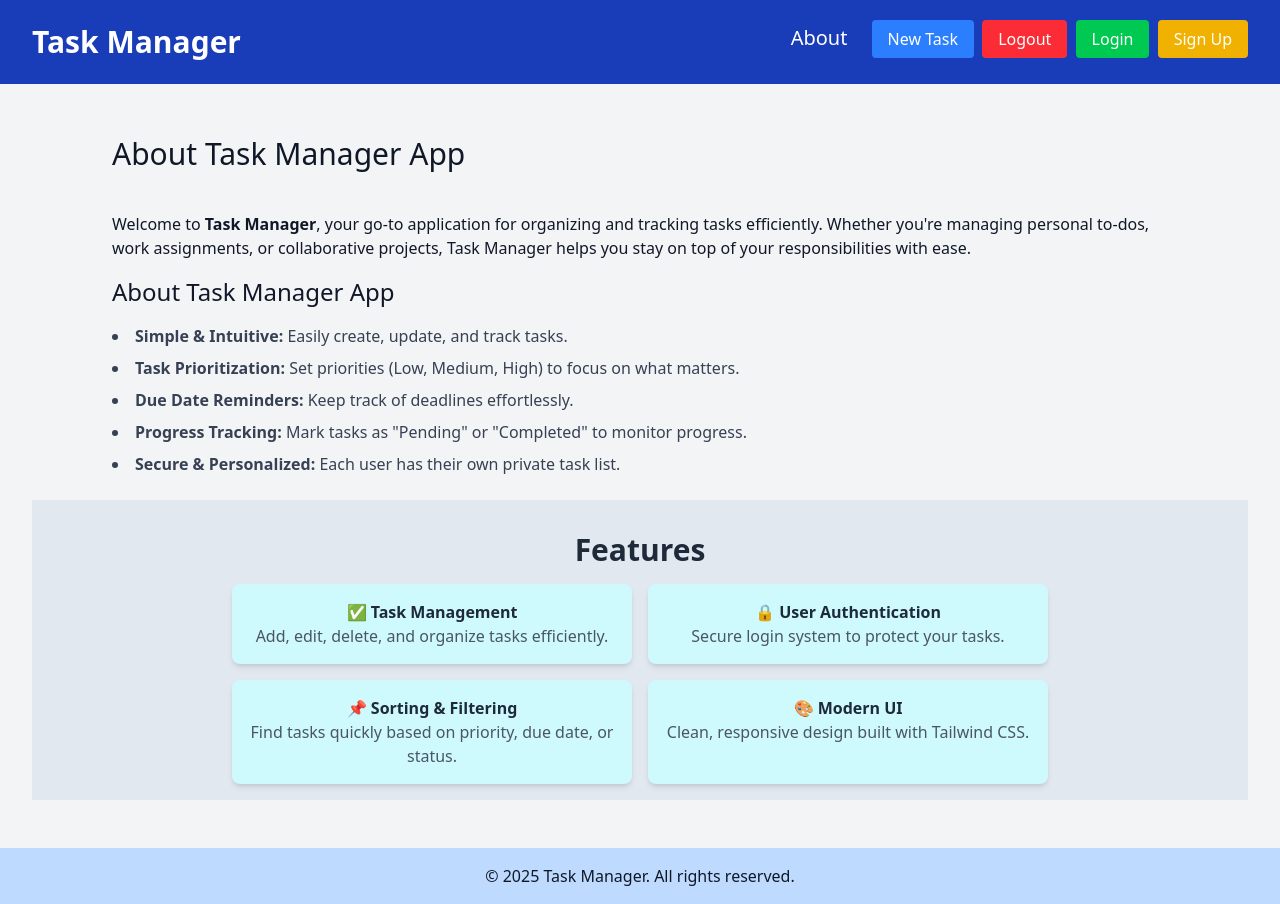
After one commit to OrandiBrian/task_manager_api, a Django app: page /about/ in a window 1280 px wide. The commit adds this page. Run offline with Django 5.2, Linux system fonts and the light colour scheme.

Commit message:
Added about view and link to home page

```diff
--- /dev/null
+++ b/taskmanager/tasks/templates/tasks/about.html
@@ -0,0 +1,41 @@
+{% extends 'tasks/base.html' %}
+
+{% block content %}
+    <h2 class="text-3xl px-20 py-4 mt-3">About Task Manager App</h2>
+
+                <div class="space-y-4 mt-6 px-20">
+                    <p>Welcome to <strong>Task Manager</strong>, your go-to application for organizing and tracking tasks efficiently. Whether you're managing personal to-dos, work assignments, or collaborative projects, Task Manager helps you stay on top of your responsibilities with ease.</p>
+
+                    <h2 class="text-2xl">About Task Manager App</h2>
+                    <ul class="list-disc list-inside mt-2 text-gray-700 space-y-2">
+                        <li><span class="font-bold">Simple & Intuitive:</span> Easily create, update, and track tasks.</li>
+                        <li><span class="font-bold">Task Prioritization:</span> Set priorities (Low, Medium, High) to focus on what matters.</li>
+                        <li><span class="font-bold">Due Date Reminders:</span> Keep track of deadlines effortlessly.</li>
+                        <li><span class="font-bold">Progress Tracking:</span> Mark tasks as "Pending" or "Completed" to monitor progress.</li>
+                        <li><span class="font-bold">Secure & Personalized:</span> Each user has their own private task list.</li>
+                    </ul>
+                </div>
+
+                <div class="mt-6 bg-slate-200 text-center py-4 px-50">
+                    <h2 class="text-3xl font-semibold text-gray-800 mt-4">Features</h2>
+                    <div class="grid grid-cols-1 md:grid-cols-2 gap-4 mt-4">
+                        <div class="p-4 bg-cyan-100 rounded-lg shadow-md hover:shadow-lg hover:bg-cyan-200 focus:outline-2 focus:outline-offset-2 focus:outline-cyan-200 active:bg-cyan-200">
+                            <h3 class="font-bold text-gray-800">✅ Task Management</h3>
+                            <p class="text-gray-600">Add, edit, delete, and organize tasks efficiently.</p>
+                        </div>
+                        <div class="p-4 bg-cyan-100 rounded-lg shadow-md hover:shadow-lg hover:bg-cyan-200 focus:outline-2 focus:outline-offset-2 focus:outline-cyan-200 active:bg-cyan-200">
+                            <h3 class="font-bold text-gray-800">🔒 User Authentication</h3>
+                            <p class="text-gray-600">Secure login system to protect your tasks.</p>
+                        </div>
+                        <div class="p-4 bg-cyan-100 rounded-lg shadow-md hover:shadow-lg hover:bg-cyan-200 focus:outline-2 focus:outline-offset-2 focus:outline-cyan-200 active:bg-cyan-200">
+                            <h3 class="font-bold text-gray-800">📌 Sorting & Filtering</h3>
+                            <p class="text-gray-600">Find tasks quickly based on priority, due date, or status.</p>
+                        </div>
+                        <div class="p-4 bg-cyan-100 rounded-lg shadow-md hover:shadow-lg hover:bg-cyan-200 focus:outline-2 focus:outline-offset-2 focus:outline-cyan-200 active:bg-cyan-200">
+                            <h3 class="font-bold text-gray-800">🎨 Modern UI</h3>
+                            <p class="text-gray-600">Clean, responsive design built with Tailwind CSS.</p>
+                        </div>
+                    </div>
+                </div>
+
+{% endblock %}
--- a/taskmanager/tasks/templates/tasks/base.html
+++ b/taskmanager/tasks/templates/tasks/base.html
@@ -10,9 +10,9 @@
 
         <!-- Navbar -->
         <nav class="bg-blue-800 text-white py-6 px-8 flex align-center justify-between">
-                <h1 class="text-3xl font-bold"><a href="#">Task Manager</a></h1>
+                <h1 class="text-3xl font-bold"><a href="{% url 'tasks:index' %}">Task Manager</a></h1>
                 <div class="space-x-1">
-                    <a href="#" class="px-4 py-2 text-white text-xl">About</a>
+                    <a href="{% url 'tasks:about' %}" class="px-4 py-2 text-white text-xl">About</a>
                     <a href="#" class="px-4 py-2 bg-blue-500 hover:bg-blue-700 rounded">New Task</a>
                     <a href="#" class="px-4 py-2 bg-red-500 hover:bg-red-700 rounded">Logout</a>
 
--- a/taskmanager/tasks/urls.py
+++ b/taskmanager/tasks/urls.py
@@ -1,5 +1,5 @@
 from django.urls import path, include
-from .views import TaskViewSet, index
+from .views import TaskViewSet, index, about
 from rest_framework.routers import DefaultRouter
 
 # setting routers
@@ -13,4 +13,5 @@ app_name = "tasks"
 urlpatterns = [
     path("api/", include(router.urls)),
     path("", index, name="index"),
+    path("about/", about, name="about"),
 ]
--- a/taskmanager/tasks/views.py
+++ b/taskmanager/tasks/views.py
@@ -11,3 +11,7 @@ class TaskViewSet(viewsets.ModelViewSet):
 # index view
 def index(request):
     return render(request, "tasks/index.html")
+
+# about page view
+def about(request):
+    return render(request, "tasks/about.html")
```
